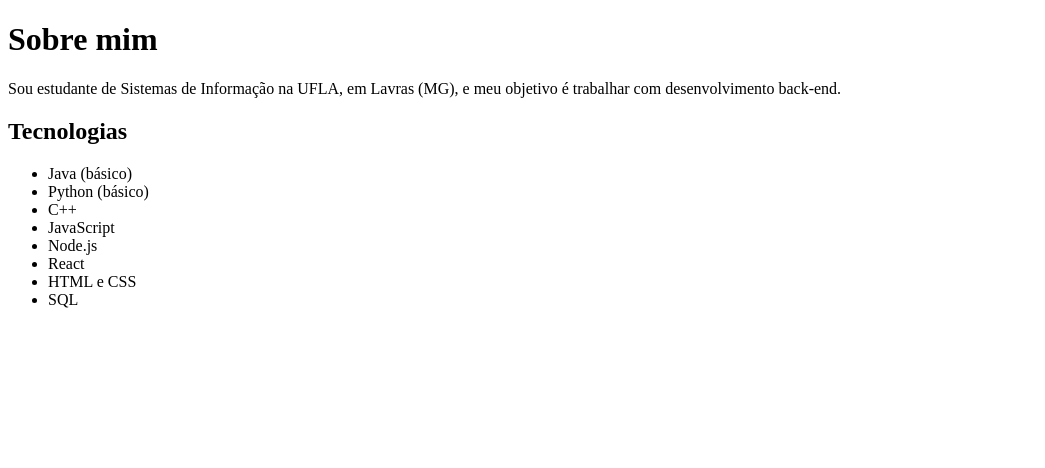
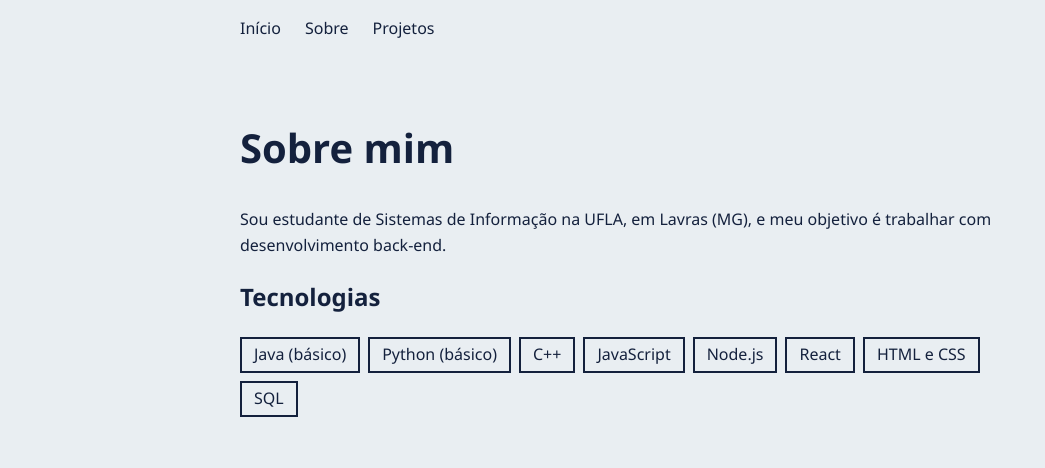
Before and after one commit to PedroMatos-01/pedro-matos, a plain HTML site: page sobre.html in a window 1280 px wide. Shown: the whole page, without its empty margins (0-1045 px from the left). Drawn offline with Linux system fonts and the light colour scheme.

Commit message:
Organiza o layout com flexbox

```diff
--- a/css/style.css
+++ b/css/style.css
@@ -29,3 +29,50 @@ a {
 img {
   border-radius: 50%;
 }
+
+nav {
+  display: flex;
+  gap: 1.5rem;
+  padding: 1rem 1.5rem;
+  max-width: 800px;
+  margin: 0 auto;
+}
+
+nav a {
+  text-decoration: none;
+  font-weight: 500;
+}
+
+nav a:hover {
+  border-bottom: 3px solid var(--destaque);
+}
+
+.apresentacao {
+  display: flex;
+  align-items: center;
+  justify-content: space-between;
+  gap: 2rem;
+}
+
+.tecnologias {
+  display: flex;
+  flex-wrap: wrap;
+  gap: 0.5rem;
+  list-style: none;
+  padding: 0;
+}
+
+.tecnologias li {
+  border: 2px solid var(--texto);
+  padding: 0.2rem 0.75rem;
+}
+
+.projetos {
+  list-style: none;
+  padding: 0;
+}
+
+.projetos li {
+  padding: 1rem 0;
+  border-bottom: 1px solid var(--texto);
+}
--- a/sobre.html
+++ b/sobre.html
@@ -4,8 +4,17 @@
   <meta charset="UTF-8">
   <meta name="viewport" content="width=device-width, initial-scale=1.0">
   <title>Sobre | Pedro Henrique de Matos</title>
+  <link rel="stylesheet" href="css/style.css">
 </head>
 <body>
+  <header>
+    <nav>
+      <a href="index.html">Início</a>
+      <a href="sobre.html">Sobre</a>
+      <a href="projetos.html">Projetos</a>
+    </nav>
+  </header>
+
   <main>
     <h1>Sobre mim</h1>
     <p>
@@ -14,7 +23,7 @@
     </p>
 
     <h2>Tecnologias</h2>
-    <ul>
+    <ul class="tecnologias">
       <li>Java (básico)</li>
       <li>Python (básico)</li>
       <li>C++</li>
```
Also changed, not shown: index.html (+5 -1 lines), projetos.html (+9 -1 lines).
